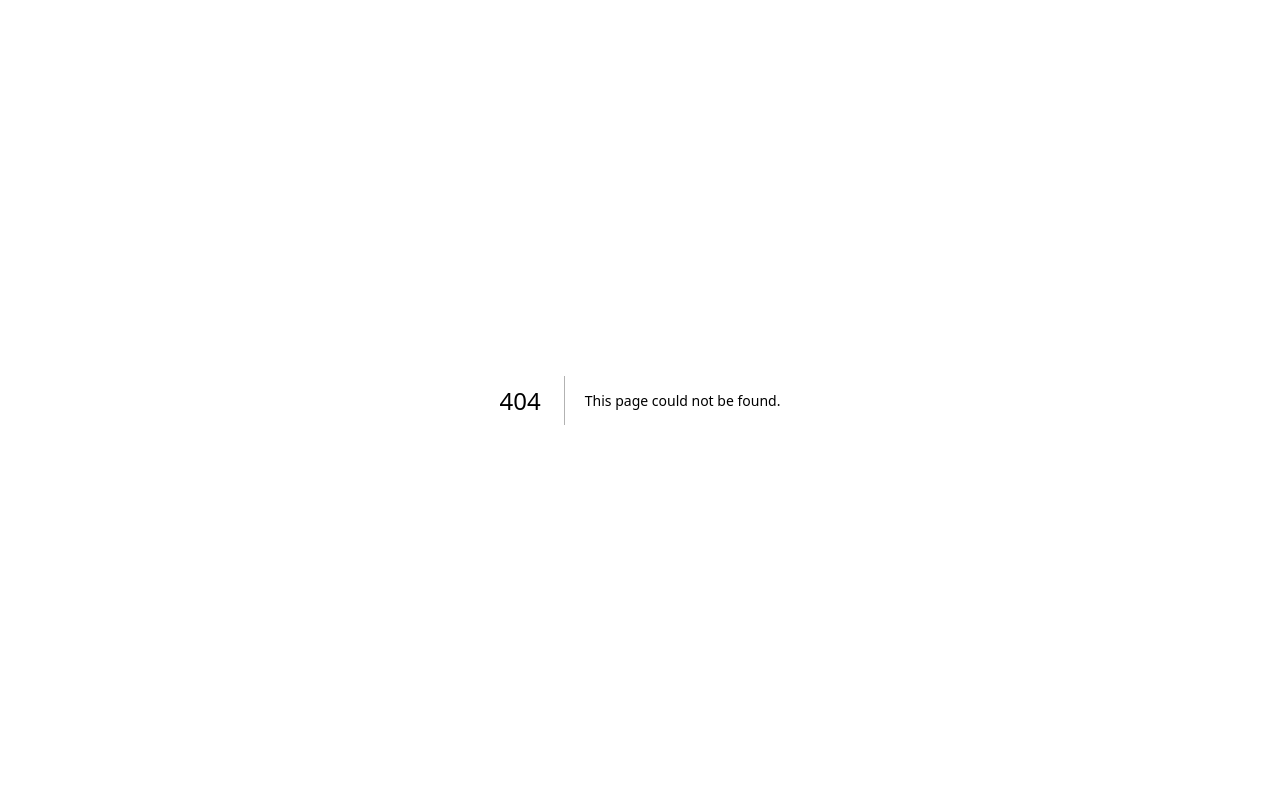
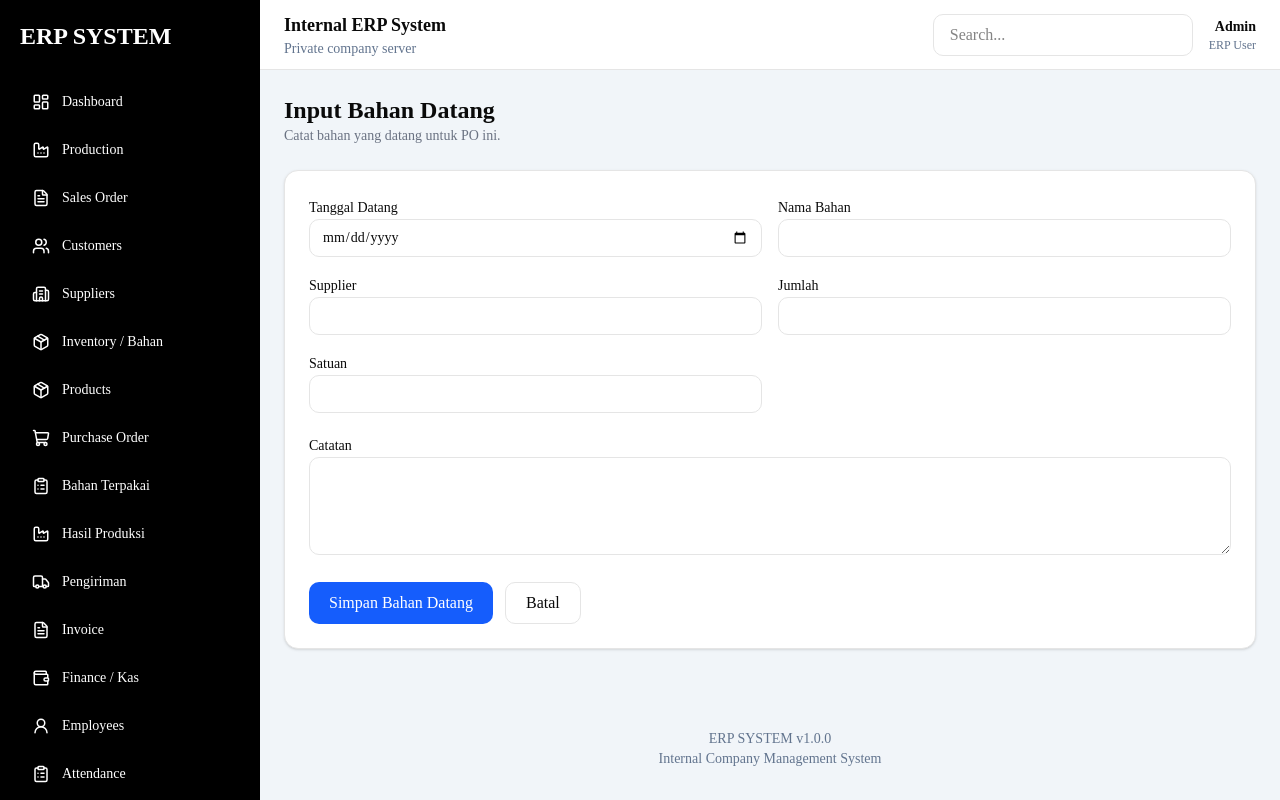
Before and after one commit to danangrajendrata1-dev/erp-system, a Next.js app in the folder frontend/erp-frontend/: page /purchase-orders/1/material-receipts/create in a window 1280 px wide. Before the commit this address had no page. Built offline with nearby package versions, Linux system fonts and the light colour scheme; no server answers.

Commit message:
add material receipt form

```diff
--- /dev/null
+++ b/frontend/erp-frontend/app/(erp)/purchase-orders/[id]/material-receipts/create/page.tsx
@@ -0,0 +1,195 @@
+"use client";
+
+import { useState } from "react";
+import { useParams, useRouter } from "next/navigation";
+import { createMaterialReceipt } from "@/services/materialReceipt";
+
+export default function CreateMaterialReceiptPage() {
+  const params = useParams();
+  const router = useRouter();
+
+  const productionOrderId = Number(params.id);
+
+  const [loading, setLoading] = useState(false);
+
+  const [form, setForm] = useState({
+    receipt_date: "",
+    material_name: "",
+    supplier_name: "",
+    quantity: "",
+    unit: "",
+    note: "",
+  });
+
+  function handleChange(
+    e: React.ChangeEvent<HTMLInputElement | HTMLTextAreaElement>
+  ) {
+    const { name, value } = e.target;
+
+    setForm((prev) => ({
+      ...prev,
+      [name]: value,
+    }));
+  }
+
+  async function handleSubmit(e: React.FormEvent) {
+    e.preventDefault();
+    setLoading(true);
+
+    try {
+      await createMaterialReceipt({
+        production_order_id: productionOrderId,
+        material_id: null,
+        supplier_id: null,
+        receipt_date: form.receipt_date || null,
+        material_name: form.material_name,
+        supplier_name: form.supplier_name,
+        quantity: form.quantity ? Number(form.quantity) : 0,
+        unit: form.unit,
+        note: form.note,
+      });
+
+      alert("Data bahan datang berhasil disimpan");
+      router.push(`/purchase-orders/${productionOrderId}`);
+    } catch (error) {
+      alert(
+        error instanceof Error
+          ? error.message
+          : "Gagal menyimpan bahan datang"
+      );
+    } finally {
+      setLoading(false);
+    }
+  }
+
+  return (
+    <div className="space-y-6 p-6">
+      <div>
+        <h1 className="text-2xl font-bold">Input Bahan Datang</h1>
+        <p className="text-sm text-gray-500">
+          Catat bahan yang datang untuk PO ini.
+        </p>
+      </div>
+
+      <form
+        onSubmit={handleSubmit}
+        className="space-y-5 rounded-xl border bg-white p-6 shadow-sm"
+      >
+        <div className="grid grid-cols-1 gap-4 md:grid-cols-2">
+          <Input
+            label="Tanggal Datang"
+            name="receipt_date"
+            type="date"
+            value={form.receipt_date}
+            onChange={handleChange}
+          />
+
+          <Input
+            label="Nama Bahan"
+            name="material_name"
+            value={form.material_name}
+            onChange={handleChange}
+          />
+
+          <Input
+            label="Supplier"
+            name="supplier_name"
+            value={form.supplier_name}
+            onChange={handleChange}
+          />
+
+          <Input
+            label="Jumlah"
+            name="quantity"
+            type="number"
+            value={form.quantity}
+            onChange={handleChange}
+          />
+
+          <Input
+            label="Satuan"
+            name="unit"
+            value={form.unit}
+            onChange={handleChange}
+          />
+        </div>
+
+        <Textarea
+          label="Catatan"
+          name="note"
+          value={form.note}
+          onChange={handleChange}
+        />
+
+        <div className="flex gap-3">
+          <button
+            type="submit"
+            disabled={loading}
+            className="rounded-lg bg-blue-600 px-5 py-2 text-white hover:bg-blue-700 disabled:opacity-60"
+          >
+            {loading ? "Menyimpan..." : "Simpan Bahan Datang"}
+          </button>
+
+          <button
+            type="button"
+            onClick={() => router.push(`/purchase-orders/${productionOrderId}`)}
+            className="rounded-lg border px-5 py-2 hover:bg-gray-50"
+          >
+            Batal
+          </button>
+        </div>
+      </form>
+    </div>
+  );
+}
+
+type InputProps = {
+  label: string;
+  name: string;
+  value: string;
+  type?: string;
+  onChange: (e: React.ChangeEvent<HTMLInputElement>) => void;
+};
+
+function Input({
+  label,
+  name,
+  value,
+  type = "text",
+  onChange,
+}: InputProps) {
+  return (
+    <div className="space-y-1">
+      <label className="text-sm font-medium">{label}</label>
+      <input
+        name={name}
+        type={type}
+        value={value}
+        onChange={onChange}
+        className="w-full rounded-lg border px-3 py-2 text-sm outline-none focus:border-blue-500"
+      />
+    </div>
+  );
+}
+
+type TextareaProps = {
+  label: string;
+  name: string;
+  value: string;
+  onChange: (e: React.ChangeEvent<HTMLTextAreaElement>) => void;
+};
+
+function Textarea({ label, name, value, onChange }: TextareaProps) {
+  return (
+    <div className="space-y-1">
+      <label className="text-sm font-medium">{label}</label>
+      <textarea
+        name={name}
+        value={value}
+        onChange={onChange}
+        rows={4}
+        className="w-full rounded-lg border px-3 py-2 text-sm outline-none focus:border-blue-500"
+      />
+    </div>
+  );
+}
--- /dev/null
+++ b/frontend/erp-frontend/services/materialReceipt.ts
@@ -0,0 +1,18 @@
+import api from "./api";
+
+export type MaterialReceiptCreate = {
+  production_order_id: number;
+  material_id?: number | null;
+  supplier_id?: number | null;
+  receipt_date?: string | null;
+  material_name?: string | null;
+  supplier_name?: string | null;
+  quantity?: number;
+  unit?: string | null;
+  note?: string | null;
+};
+
+export async function createMaterialReceipt(data: MaterialReceiptCreate) {
+  const response = await api.post("/material-receipts/", data);
+  return response.data;
+}
```
